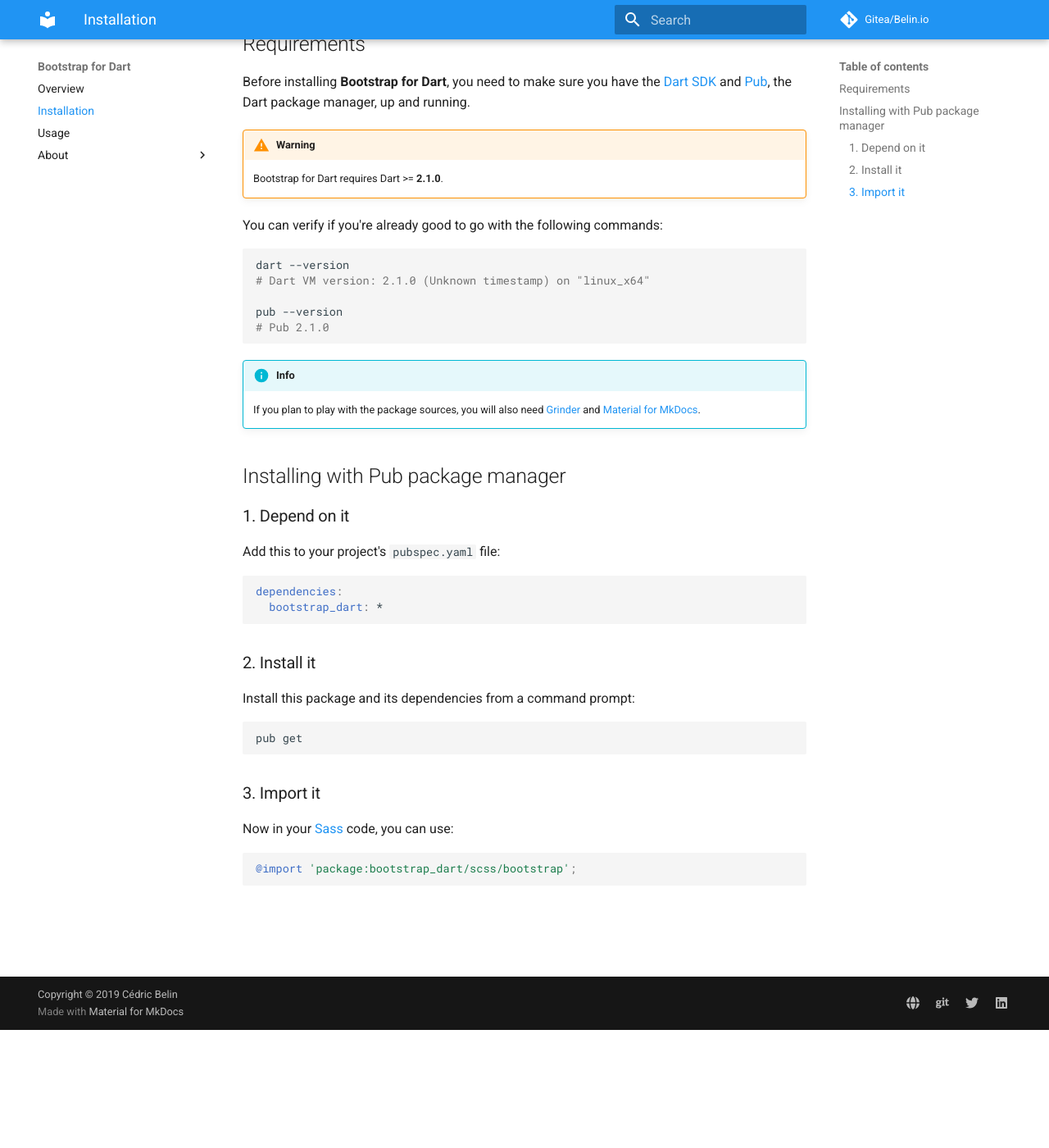
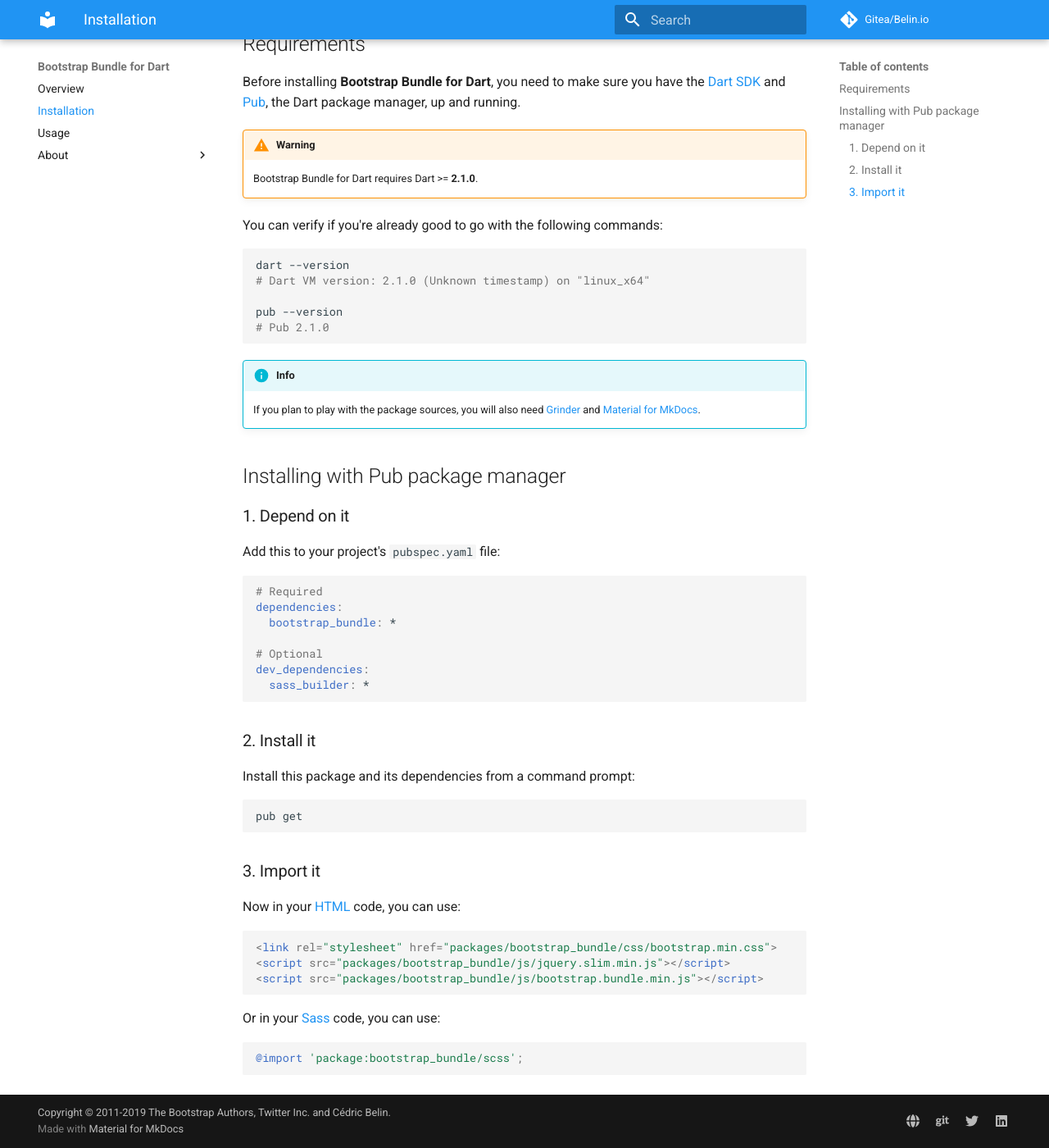
Before and after one commit to cedx/bootstrap.dart, an MkDocs documentation site: the page built from doc/installation.md, in a window 1280 px wide and 1400 px high, scrolled down 144 px. Shown: the whole window at 82% size. Built offline with MkDocs 1.6.1 and Material for MkDocs 9.7.7, drawn with Linux system fonts in a browser that asks for light colours.

Commit message:
Updated the documentation

````diff
--- a/doc/installation.md
+++ b/doc/installation.md
@@ -1,11 +1,11 @@
 # Installation
 
 ## Requirements
-Before installing **Bootstrap for Dart**, you need to make sure you have the [Dart SDK](https://www.dartlang.org/tools/sdk)
+Before installing **Bootstrap Bundle for Dart**, you need to make sure you have the [Dart SDK](https://www.dartlang.org/tools/sdk)
 and [Pub](https://www.dartlang.org/tools/pub), the Dart package manager, up and running.
 
 !!! warning
-    Bootstrap for Dart requires Dart >= **2.1.0**.
+    Bootstrap Bundle for Dart requires Dart >= **2.1.0**.
 
 You can verify if you're already good to go with the following commands:
 
@@ -27,8 +27,13 @@
 Add this to your project's `pubspec.yaml` file:
 
 ```yaml
+# Required
 dependencies:
-  bootstrap_dart: *
+  bootstrap_bundle: *
+
+# Optional
+dev_dependencies:
+  sass_builder: *
 ```
 
 ### 2. Install it
@@ -39,8 +44,16 @@
 ```
 
 ### 3. Import it
-Now in your [Sass](https://sass-lang.com) code, you can use:
+Now in your [HTML](https://developer.mozilla.org/en-US/docs/Web/HTML) code, you can use:
+
+```html
+<link rel="stylesheet" href="packages/bootstrap_bundle/css/bootstrap.min.css">
+<script src="packages/bootstrap_bundle/js/jquery.slim.min.js"></script>
+<script src="packages/bootstrap_bundle/js/bootstrap.bundle.min.js"></script>
+```
+
+Or in your [Sass](https://sass-lang.com) code, you can use:
 
 ```scss
-@import 'package:bootstrap_dart/scss/bootstrap';
+@import 'package:bootstrap_bundle/scss';
 ```
--- a/mkdocs.yml
+++ b/mkdocs.yml
@@ -1,4 +1,4 @@
-site_name: Bootstrap for Dart
+site_name: Bootstrap Bundle for Dart
 site_description: The most popular front-end framework for developing responsive, mobile first projects on the Web.
 site_author: Cédric Belin - cedric@belin.io
 site_url: https://dev.belin.io/bootstrap.dart
@@ -10,7 +10,7 @@
 repo_url: https://git.belin.io/cedx/bootstrap.dart
 edit_uri: ''
 
-copyright: Copyright &copy; 2019 Cédric Belin
+copyright: Copyright &copy; 2011-2019 The Bootstrap Authors, Twitter Inc. and Cédric Belin.
 google_analytics:
   - !!python/object/apply:os.getenv [GOOGLE_ANALYTICS_ID]
   - auto
````
Also changed, not shown: README.md (+4 -4 lines), doc/about/see_also.md (+1 -2 lines), doc/index.md (+3 -3 lines).
